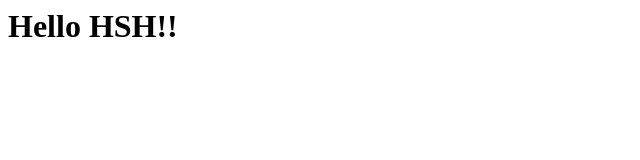
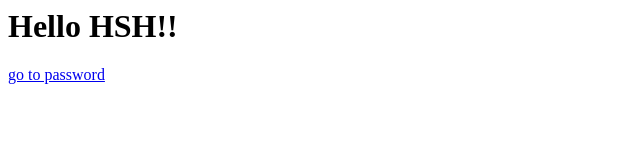
Before and after one commit to SeokHwan13/github-action-test, a plain HTML site: page index.html in a window 1280 px wide. Shown: the whole page, without its empty margins (0-640 px from the left). Drawn offline with Linux system fonts and the light colour scheme.

Commit message:
Add link to password.html in index.html

```diff
--- a/index.html
+++ b/index.html
@@ -1 +1,3 @@
 <h1>Hello HSH!!</h1>
+
+<a href="password.html">go to password</a>
```
